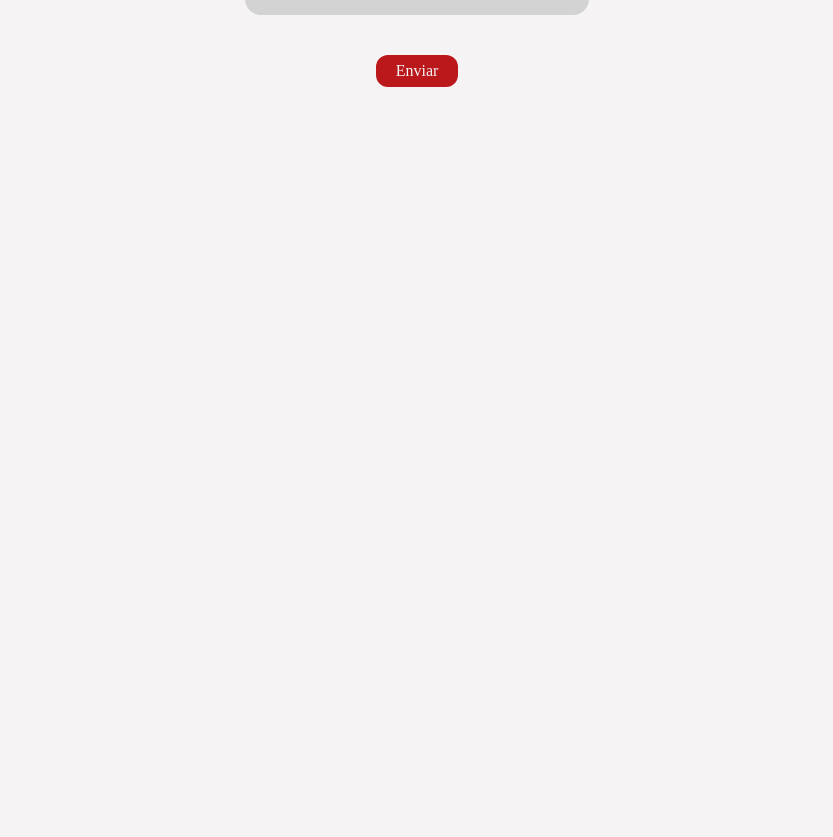
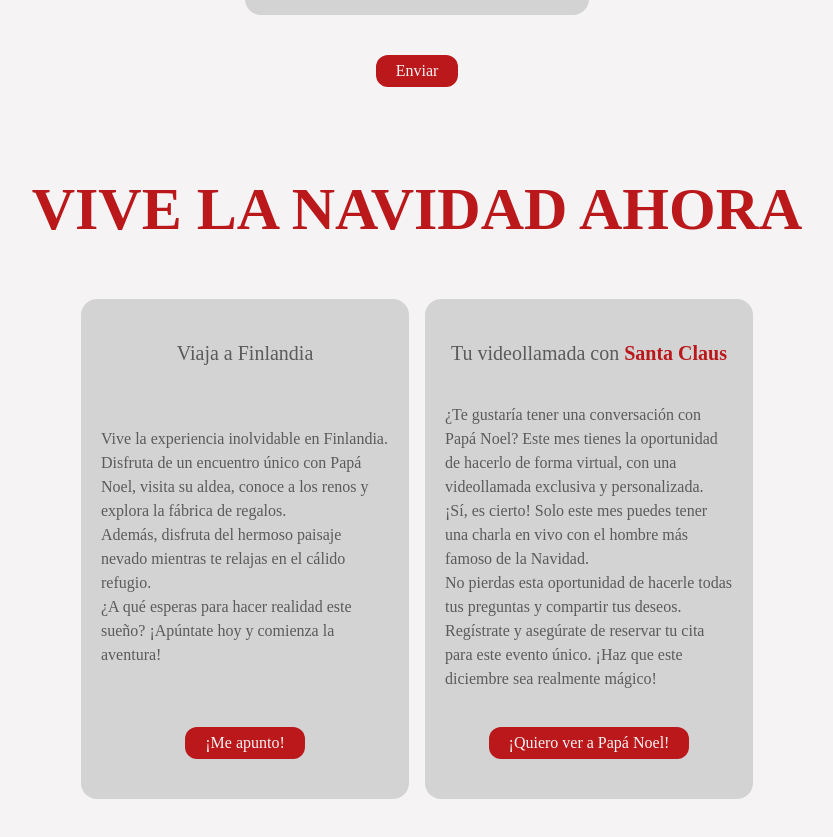
Before and after one commit to jmartinpizarro/ui-p4, a Next.js app: page / in a window 1280 px wide. Shown: the part 2152-2989 px from the top of the page, without its empty margins (223-1056 px from the left). Before the commit the page ends 2291 px from the top, so only its background shows below. Built offline with nearby package versions, Linux system fonts and the light colour scheme.

Commit message:
Add activities component

```diff
--- a/src/app/page.tsx
+++ b/src/app/page.tsx
@@ -4,6 +4,7 @@ import NavBar from "./sections/navBar";
 import Intro from "./sections/intro";
 import Map from "./sections/map";
 import SendLetter from "./sections/sendLetters";
+import Activities from "./sections/activities";
 
 export default function Home() {
   return (
@@ -12,6 +13,7 @@ export default function Home() {
       <Intro />
       <Map />
       <SendLetter />
+      <Activities />
     </>
 
   );
--- a/src/app/sections/activities.tsx
+++ b/src/app/sections/activities.tsx
@@ -0,0 +1,35 @@
+import Header from "@/components/Header"
+import RedButton from "@/components/RedButton"
+
+const Activities: React.FC = () => {
+    return (
+        <section className="px-4 py-10 flex flex-col items-center justify-center gap-10 min-h-[90vh]">
+            <Header text="vive la navidad ahora" color="red"></Header>
+
+            <article className="flex flex-col sm:flex-row items-center justify-between gap-4 w-full max-w-2xl mx-auto my-5">
+                <form className="flex flex-col gap-2 bg-grey rounded-2xl items-center justify-between py-10 px-5 w-full sm:w-[350px] h-[500px]">
+                    <h3 className="text-darkgrey text-xl text-center">Viaja a Finlandia</h3>
+                    <p className="text-darkgrey break-words text-center sm:text-left">
+                        Vive la experiencia inolvidable en Finlandia. Disfruta de un encuentro único con Papá Noel, visita su aldea, conoce a los renos y explora la fábrica de regalos. <br />
+                        Además, disfruta del hermoso paisaje nevado mientras te relajas en el cálido refugio. <br />
+                        ¿A qué esperas para hacer realidad este sueño? ¡Apúntate hoy y comienza la aventura!
+                    </p>
+                    <RedButton text="¡Me apunto!" clicked={() => { console.log('popUp de reserva') }}></RedButton>
+                </form>
+
+                <form className="flex flex-col gap-2 bg-grey rounded-2xl items-center justify-between py-10 px-5 w-full sm:w-[350px] h-[500px]">
+                    <h3 className="text-darkgrey text-xl text-center">Tu videollamada con <span className="text-red font-bold">Santa Claus</span></h3>
+                    <p className="text-darkgrey text-center sm:text-left">
+                        ¿Te gustaría tener una conversación con Papá Noel? Este mes tienes la oportunidad de hacerlo de forma virtual, con una videollamada exclusiva y personalizada. <br />
+                        ¡Sí, es cierto! Solo este mes puedes tener una charla en vivo con el hombre más famoso de la Navidad. <br />
+                        No pierdas esta oportunidad de hacerle todas tus preguntas y compartir tus deseos. <br />
+                        Regístrate y asegúrate de reservar tu cita para este evento único. ¡Haz que este diciembre sea realmente mágico!
+                    </p>
+                    <RedButton text="¡Quiero ver a Papá Noel!" clicked={() => { console.log('video llamada si y solo si está registrado') }}></RedButton>
+                </form>
+            </article>
+        </section>
+    )
+}
+
+export default Activities
```
